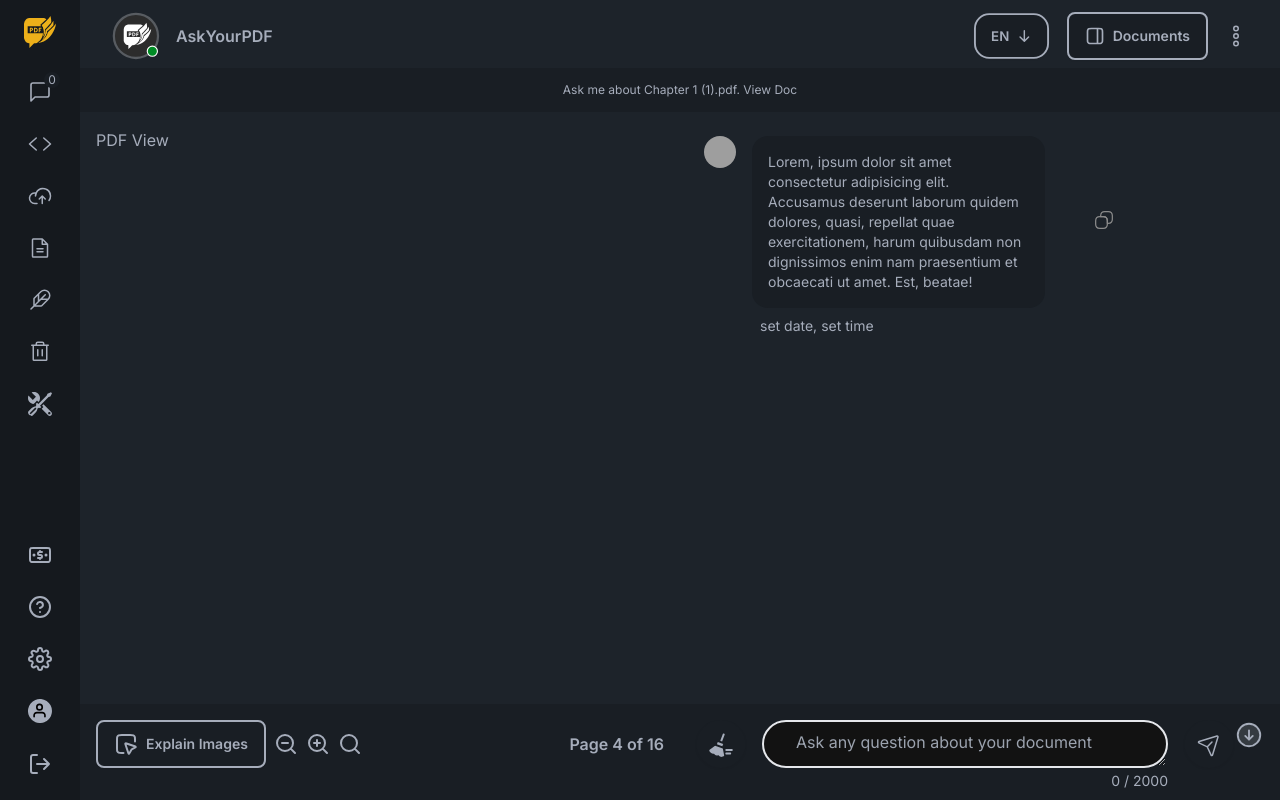
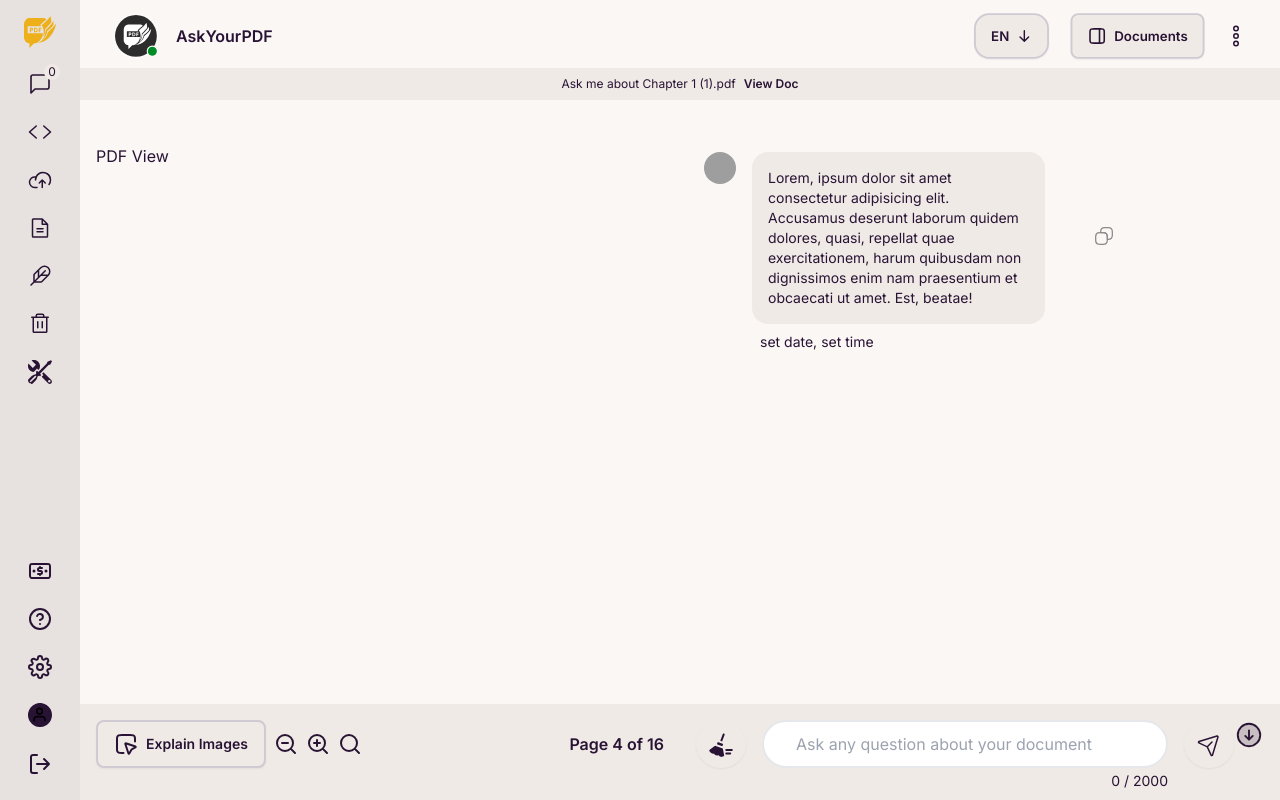
Before and after one commit to mudassir055/askpdf, a Next.js app: page /dashboard in a window 1280 px wide. Built offline with nearby package versions, Linux system fonts and the light colour scheme; grey boxes are pictures that could not be loaded.

Commit message:
issues resolved

```diff
--- a/src/app/components/ChatRoom.tsx
+++ b/src/app/components/ChatRoom.tsx
@@ -88,7 +88,7 @@ const ChatRoom = () => {
   };
 
   return (
-    <div className="flex flex-col h-full w-full text-base-content">
+    <div className=" flex flex-col h-full w-full lg:w-1/2 text-base-content">
       {/* Chat messages container */}
       <div className="overflow-y-auto p-4 h-full">
         {/* Response bubbles for incoming Response ... Call the handleMessage() on response from api with message body as pram */}
@@ -137,11 +137,12 @@ const ChatRoom = () => {
               data-count="0 / 2000"
               className=" flex-grow flex flex-col items-end"
             >
-              <textarea
+              <input
                 name="messageBody"
+                autoComplete="off"
                 placeholder="Ask any question about your document"
-                className="border-2 rounded-full px-8 pt-2 h-12 w-full no-scrollbar"
-              ></textarea>
+                className="border-2 rounded-full px-8 h-12 w-full no-scrollbar"
+              />
 
               {/* Character count */}
               <span>
--- a/src/app/components/DashboardHeader.tsx
+++ b/src/app/components/DashboardHeader.tsx
@@ -90,7 +90,7 @@ const DashboardHeader = () => {
               {/* Language dropdown options */}
               <ul
                 tabIndex={0}
-                className="dropdown-content z-[1] menu p-1 shadow bg-neutral w-52 mt-4 rounded-lg"
+                className="dropdown-content z-[1] menu p-1 shadow bg-base-100 w-52 mt-4 rounded-lg"
               >
                 <li>
                   <label className="label cursor-pointer flex justify-start">
@@ -149,7 +149,7 @@ const DashboardHeader = () => {
           {/* Button to toggle drawer on large screens */}
           <label
             htmlFor="my-drawer-4"
-            className="btn flex items-center justify-center gap-2 rounded-lg border-neutral-content border-2 px-4"
+            className="hidden btn lg:flex items-center justify-center gap-2 rounded-lg border-neutral-content border-2 px-4"
           >
             <svg
               xmlns="http://www.w3.org/2000/svg"
@@ -186,18 +186,18 @@ const DashboardHeader = () => {
             {/* Dropdown options */}
             <ul
               tabIndex={0}
-              className="dropdown-content z-[1] menu p-1 shadow w-52 mt-5 rounded-lg bg-neutral"
+              className="dropdown-content z-[1] menu p-1 shadow w-52 mt-5 rounded-lg bg-base-100"
             >
-              <li className="border-b-2  font-medium border-neutral-content">
+              <li className="  font-medium ">
                 <Link href={"#"}>Share </Link>
               </li>
-              <li className="border-b-2  font-medium border-neutral-content">
+              <li className="  font-medium ">
                 <Link href={"#"}>Copy Id</Link>
               </li>
-              <li className="border-b-2  font-medium border-neutral-content">
+              <li className=" font-medium ">
                 <Link href={"#"}>Export Chat as PDF</Link>
               </li>
-              <li className="border-b-2  font-medium border-neutral">
+              <li className="  font-medium">
                 <Link href={"#"}>Delete</Link>
               </li>
             </ul>
@@ -206,9 +206,15 @@ const DashboardHeader = () => {
       </header>
 
       {/* Subheader PDF Name */}
-      <div className="bg-base-200 flex p-2 justify-center items-center flex-grow">
+      <div className="bg-base-200 flex p-2 justify-center items-center">
         <p className="text-xs font-normal text-base-content">
-          Ask me about Chapter 1 (1).pdf. <span>View Doc</span>
+          Ask me about Chapter 1 (1).pdf
+          <label
+            htmlFor="my-drawer-4"
+            className="ml-2 cursor-pointer font-semibold"
+          >
+            View Doc
+          </label>
         </p>
       </div>
       {/* Drawer component */}
--- a/src/app/components/Drawer.tsx
+++ b/src/app/components/Drawer.tsx
@@ -10,7 +10,7 @@ const Drawer = () => {
   };
 
   return (
-    <div className="drawer drawer-end z-[1]">
+    <div className="drawer drawer-end z-10">
       {/* Checkbox input for toggling the drawer */}
       <input id="my-drawer-4" type="checkbox" className="drawer-toggle" />
       {/* Main content area */}
--- a/src/app/components/PDFRenderer.tsx
+++ b/src/app/components/PDFRenderer.tsx
@@ -16,9 +16,9 @@ const PDFRenderer = () => {
       {/* PDF view container */}
       <div
         //className={`hidden lg:flex lg:flex-col lg:h-full lg:w-full`}
-        className={`flex flex-col h-full absolute left-0 ${
+        className={`flex flex-col h-full absolute left-0 top-0 bottom-0 right-0 ${
           isOpen ? "w-full" : "w-0 overflow-hidden"
-        } transition-all lg:static lg:w-full z-[1] lg:z-[-1] text-neutral-content`}
+        } transition-all lg:static lg:w-1/2 z-[1] lg:z-0 text-neutral-content`}
       >
         {/* PDF content */}
         <div className="flex-grow overflow-y-auto p-4 bg-base-100 text-base-content">
@@ -26,7 +26,7 @@ const PDFRenderer = () => {
         </div>
 
         {/* Footer with PDF controls */}
-        <footer className="flex justify-between items-start bg-base-200 text-base-content p-4 pb-7 min-h-24 max-h-24">
+        <footer className="flex justify-between items-start bg-base-200 text-base-content p-4 min-h-24 max-h-24">
           <div className="flex justify-between items-center w-full">
             {/* PDF control buttons */}
             <div className="flex gap-2">
@@ -107,7 +107,7 @@ const PDFRenderer = () => {
       </div>
       {/* Button to toggle PDF view visibility on small screens */}
       <button
-        className="absolute top-52  p-2 rounded bg-black h-24 lg:hidden z-[2]"
+        className="absolute top-52  p-2 rounded bg-base-300 text-base-content h-24 lg:hidden z-[2]"
         onClick={toggleRenderer}
       >
         <svg
--- a/src/app/components/Sidebar.tsx
+++ b/src/app/components/Sidebar.tsx
@@ -15,8 +15,8 @@ const Sidebar = () => {
       {/* Hidden sidebar on small screens */}
 
       {/* Main sidebar container */}
-      <div className="lg:min-h-dvh bg-base-300 text-base-content lg:w-20 lg:flex lg:flex-col lg:justify-between lg:items-center lg:p-4 lg:z-10">
-        <div className="flex flex-col items-center gap-2">
+      <div className="lg:h-full bg-base-300 text-base-content lg:w-20 lg:flex lg:flex-col lg:justify-between lg:items-center lg:p-4 lg:z-10">
+        <div className="flex flex-col items-center">
           {/* Logo */}
           {/* Link to home page */}
           <Link href={"/"}>
@@ -43,7 +43,7 @@ const Sidebar = () => {
             </div>
           </Link>
           {/* Sidebar navigation */}
-          <ul className="p-4 flex flex-col justify-start items-center gap-3">
+          <ul className="p-4 flex flex-col justify-between gap-2 items-center ">
             {/* Each navigation item */}
             <li>
               <Link href={"/dashboard"}>
@@ -174,7 +174,7 @@ const Sidebar = () => {
         </div>
 
         {/* Secondary sidebar navigation */}
-        <ul className="p-4 flex flex-col justify-start items-center gap-3 pb-0">
+        <ul className="p-4 flex flex-col justify-between gap-2 items-center  pb-0">
           {/* Each navigation item */}
           <li>
             <Link href={"/dashboard"}>
--- a/src/app/dashboard/page.tsx
+++ b/src/app/dashboard/page.tsx
@@ -11,15 +11,15 @@ const ChatRoom = dynamic(() => import("../components/ChatRoom"), {
 const Dashboard = () => {
   return (
     // Main container for the dashboard layout
-    <section className="flex w-full h-dvh">
+    <section className="flex w-full h-svh">
       {/* Sidebar component */}
       <Sidebar />
       {/* Container for the main content */}
-      <main className="flex flex-col flex-grow h-full relative">
+      <main className="flex flex-col justify-between items-stretch w-full h-full relative">
         {/* Dashboard header component */}
         <DashboardHeader />
         {/* Main content area, divided into two columns */}
-        <div className="h-[86%] grid grid-cols-1 grid-rows-1 lg:grid-cols-2 w-full relative">
+        <div className="h-[84%] flex w-full relative ">
           {/* Component for rendering PDF content */}
           <PDFRenderer />
           {/* Component for chat room */}
--- a/src/app/layout.tsx
+++ b/src/app/layout.tsx
@@ -15,7 +15,7 @@ export default function RootLayout({
   children: React.ReactNode;
 }>) {
   return (
-    <html lang="en" data-theme="dark">
+    <html lang="en" data-theme="cupcake">
       <body className={inter.className}>{children}</body>
     </html>
   );
```
